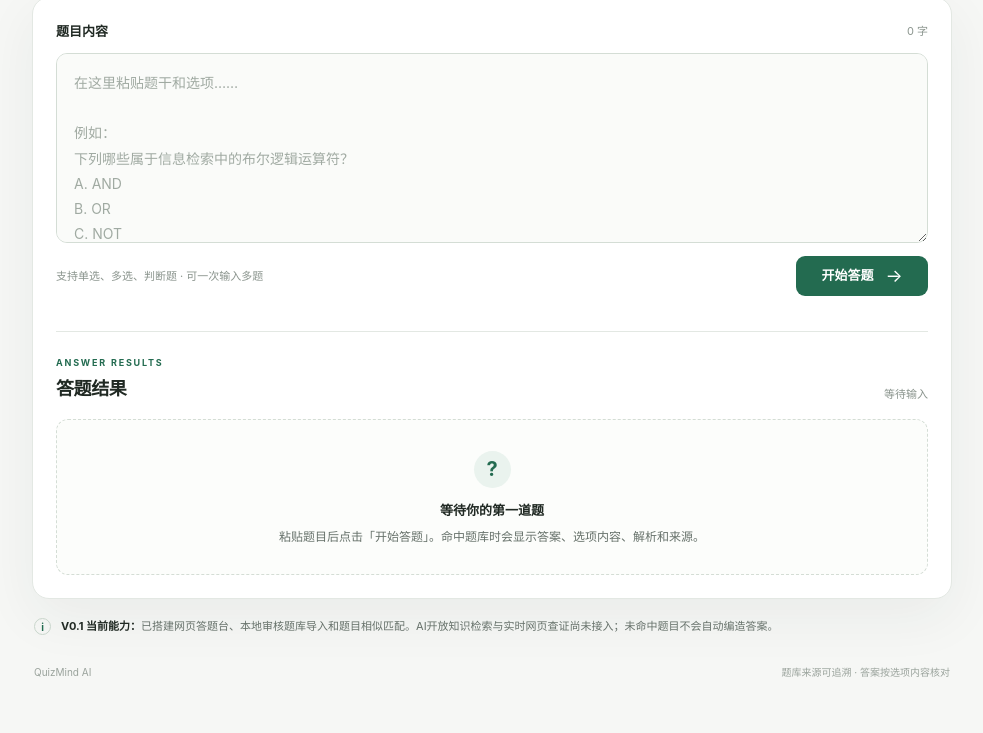
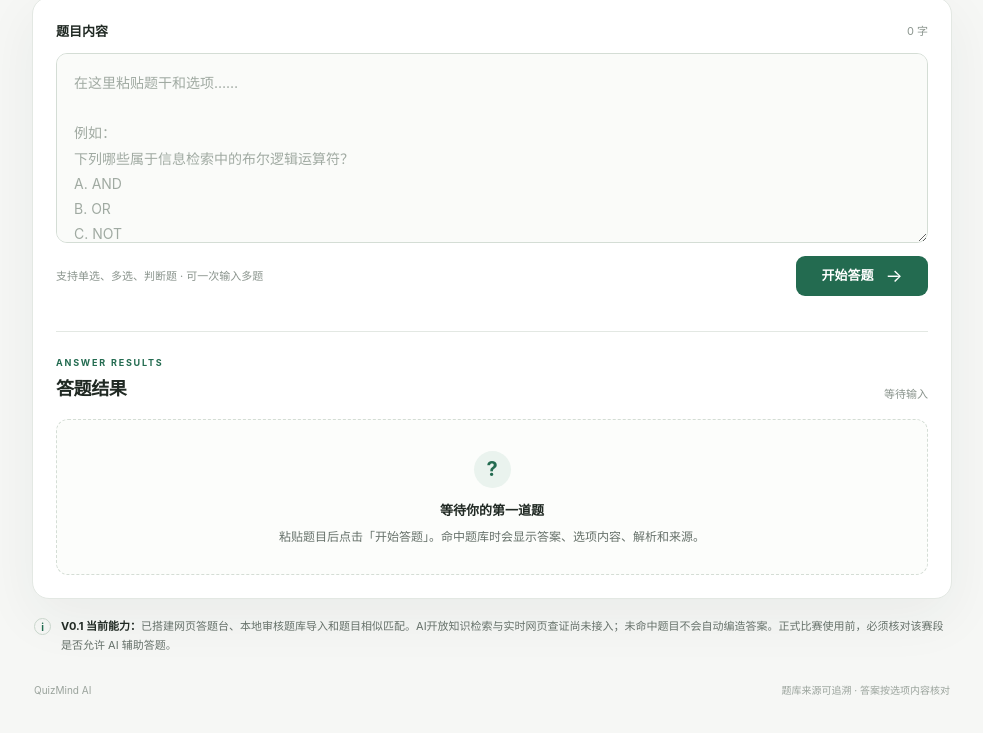
Before and after one commit to tortletortle/ai-info-literacy-2026, a plain HTML site: page docs/quiz/index.html in a window 1280 px wide. Shown: the part 296-1029 px from the top of the page, without its empty margins (148-1131 px from the left). Drawn offline with Linux system fonts and the light colour scheme.

Commit message:
docs(web-quiz): clarify AI-use rules for official competition stages

```diff
--- a/docs/quiz/index.html
+++ b/docs/quiz/index.html
@@ -76,7 +76,7 @@ D. XOR
 
       <section class="version-note">
         <span class="note-icon" aria-hidden="true">i</span>
-        <p><strong>V0.1 当前能力：</strong>已搭建网页答题台、本地审核题库导入和题目相似匹配。AI开放知识检索与实时网页查证尚未接入；未命中题目不会自动编造答案。</p>
+        <p><strong>V0.1 当前能力：</strong>已搭建网页答题台、本地审核题库导入和题目相似匹配。AI开放知识检索与实时网页查证尚未接入；未命中题目不会自动编造答案。正式比赛使用前，必须核对该赛段是否允许 AI 辅助答题。</p>
       </section>
     </main>
 
```
